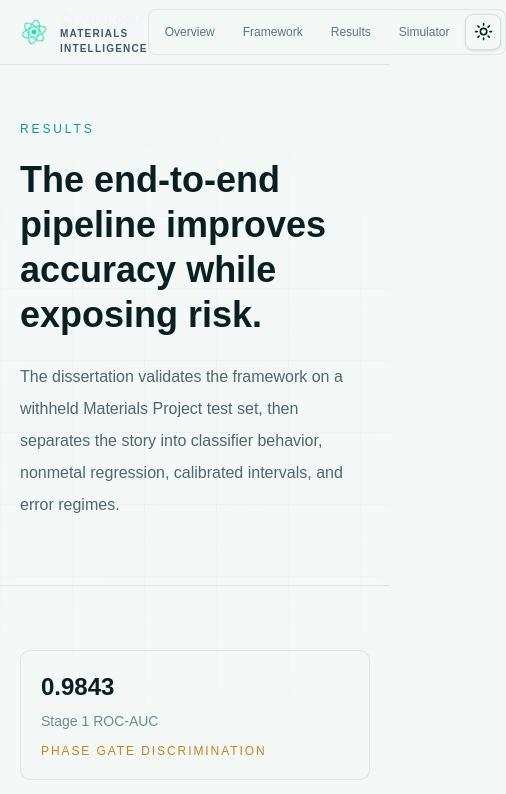
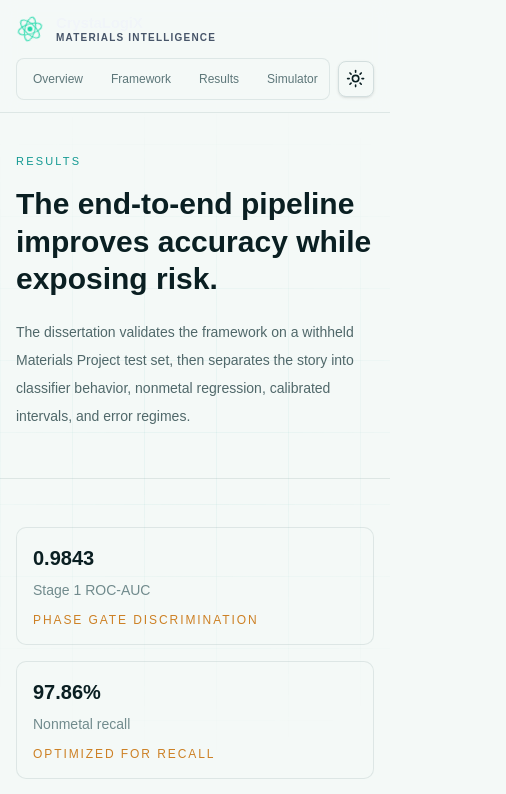
Before and after one commit to devanshtyagi26/CrystaLogiX, a Next.js app: page /results in a window 390 px wide. Shown: the top 794 px of the page, 506 px wide, since content can reach past the window. Built offline with nearby package versions, Linux system fonts and the light colour scheme.

Commit message:
Making mobile responsive

```diff
--- a/app/components/BandgapPredictor.tsx
+++ b/app/components/BandgapPredictor.tsx
@@ -181,7 +181,7 @@ export default function BandgapPredictor(): ReactElement {
 
   return (
     <div className="min-h-screen">
-      <div className="absolute right-10 top-25 flex items-center gap-5">
+      <div className="absolute right-10 lg:top-25 top-29 flex items-center gap-5">
         <div className="flex items-center gap-2 text-xs">
           <GlowDot active={active} />
           <span
--- a/app/components/Section.tsx
+++ b/app/components/Section.tsx
@@ -7,7 +7,7 @@ type SectionProps = {
 
 export function Section({ children, className = "" }: SectionProps) {
   return (
-    <section className={`px-5 py-16 sm:px-8 lg:px-10 ${className}`}>
+    <section className={`px-4 py-12 sm:px-8 sm:py-16 lg:px-10 ${className}`}>
       <div className="mx-auto w-full max-w-7xl">{children}</div>
     </section>
   );
@@ -21,12 +21,14 @@ type PageHeaderProps = {
 
 export function PageHeader({ eyebrow, title, body }: PageHeaderProps) {
   return (
-    <Section className="border-b border-line/10 pt-14">
-      <p className="text-xs uppercase tracking-[0.24em] text-teal">{eyebrow}</p>
-      <h1 className="mt-5 max-w-4xl text-4xl font-semibold leading-tight text-warm sm:text-6xl">
+    <Section className="border-b border-line/10 pt-10 sm:pt-14">
+      <p className="text-[11px] uppercase tracking-[0.2em] text-teal sm:text-xs sm:tracking-[0.24em]">
+        {eyebrow}
+      </p>
+      <h1 className="mt-4 max-w-4xl text-3xl font-semibold leading-tight text-warm sm:mt-5 sm:text-5xl lg:text-6xl">
         {title}
       </h1>
-      <p className="mt-6 max-w-3xl text-base leading-8 text-muted sm:text-lg">
+      <p className="mt-5 max-w-3xl text-sm leading-7 text-muted sm:mt-6 sm:text-lg sm:leading-8">
         {body}
       </p>
     </Section>
@@ -41,8 +43,8 @@ type MetricTileProps = {
 
 export function MetricTile({ value, label, detail }: MetricTileProps) {
   return (
-    <div className="rounded-lg border border-line/10 bg-panel/[0.035] p-5">
-      <p className="text-2xl font-semibold text-warm">{value}</p>
+    <div className="rounded-lg border border-line/10 bg-panel/[0.035] p-4 sm:p-5">
+      <p className="text-xl font-semibold text-warm sm:text-2xl">{value}</p>
       <p className="mt-2 text-sm text-muted-subtle">{label}</p>
       {detail ? (
         <p className="mt-3 text-xs tracking-[0.16em] text-gold">{detail}</p>
--- a/app/components/SiteNav.tsx
+++ b/app/components/SiteNav.tsx
@@ -12,23 +12,25 @@ const links = [
 export function SiteNav() {
   return (
     <header className="sticky top-0 z-30 border-b border-line/10 bg-background/88 backdrop-blur">
-      <nav className="mx-auto flex h-16 w-full max-w-7xl items-center justify-between px-5 sm:px-8 lg:px-10">
+      <nav className="mx-auto flex w-full max-w-7xl flex-col gap-3 px-4 py-3 sm:px-8 lg:h-16 lg:flex-row lg:items-center lg:justify-between lg:px-10 lg:py-0">
         <Link
           href="/"
-          className="text-sm font-semibold tracking-[0.22em] text-warm"
+          className="min-w-0 text-sm font-semibold tracking-[0.22em] text-warm"
         >
           <Logo />
         </Link>
-        <div className="flex items-center gap-1 rounded-md border border-line/10 bg-panel/[0.035] p-1">
+        <div className="flex max-w-full items-center gap-2">
+          <div className="flex min-w-0 flex-1 items-center gap-1 overflow-x-auto rounded-md border border-line/10 bg-panel/[0.035] p-1 [scrollbar-width:none] [&::-webkit-scrollbar]:hidden lg:flex-none">
             {links.map((link) => (
               <Link
                 key={link.href}
                 href={link.href}
-              className="rounded px-3 py-2 text-xs font-medium text-muted-soft transition hover:bg-line/8 hover:text-warm"
+                className="shrink-0 rounded px-3 py-2 text-xs font-medium text-muted-soft transition hover:bg-line/8 hover:text-warm"
               >
                 {link.label}
               </Link>
             ))}
+          </div>
           <ModeToggle />
         </div>
       </nav>
--- a/app/components/sim/LabelInfo.tsx
+++ b/app/components/sim/LabelInfo.tsx
@@ -15,7 +15,7 @@ function LabelInfo({
         { label: "Labels", value: "server-side" },
       ].map(({ label, value }) => (
         <div key={label}>
-          <div className="mb-1 text-[10px] uppercase tracking-[0.1em] text-[#475569]">
+          <div className="mb-1 text-[10px] uppercase tracking-widest text-[#475569]">
             {label}
           </div>
           <div className="truncate font-mono text-xs text-[#94a3b8]">
--- a/app/simulator/page.tsx
+++ b/app/simulator/page.tsx
@@ -1,6 +1,5 @@
 import { Panel, Section } from "../components/Section";
 import BandgapPredictor from "../components/BandgapPredictor";
-
 
 const notes = [
   {
```
Lines whose indentation alone changed are shown as unchanged.
